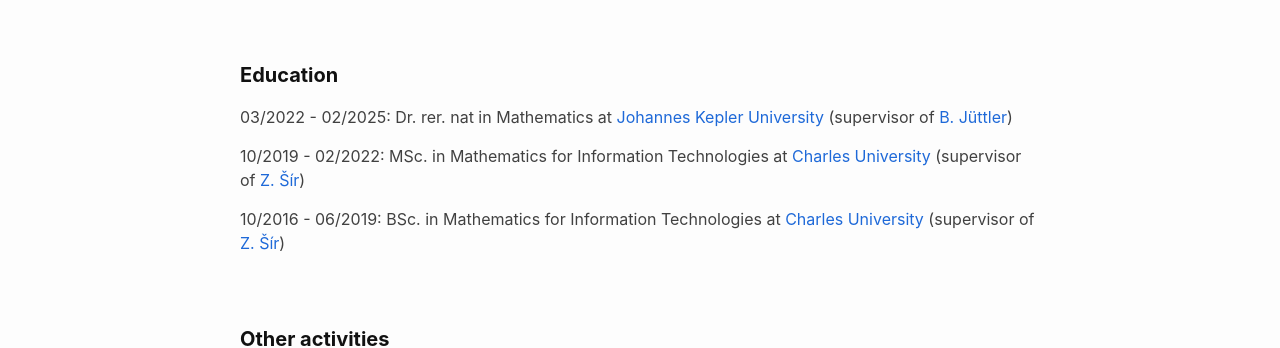
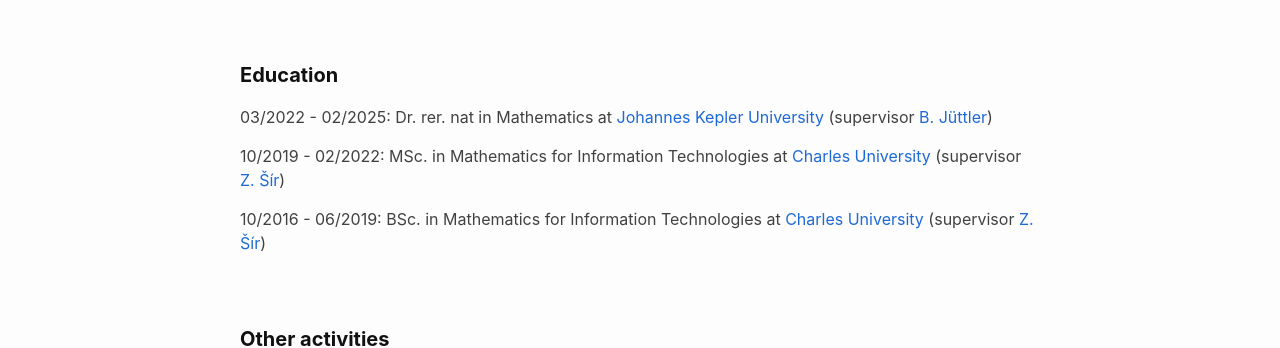
Before and after one commit to JanaVrablikova/janavrablikova.github.io, a Jekyll site: the page built from 03cv.markdown, in a window 1280 px wide. Shown: the part 513-861 px from the top of the page. Built offline with Jekyll 4.4.1, drawn with Linux system fonts in a browser that asks for light colours; nearby versions of some CDN libraries.

```diff
--- a/03cv.markdown
+++ b/03cv.markdown
@@ -25,11 +25,11 @@ longname: Curriculum vitæ
 
 #### **Education**
 
-03/2022 - 02/2025: Dr. rer. nat in Mathematics at [Johannes Kepler University](https://www.jku.at/) (supervisor of [B. Jüttler](https://ag.jku.at/agpeople.html#jue))
+03/2022 - 02/2025: Dr. rer. nat in Mathematics at [Johannes Kepler University](https://www.jku.at/) (supervisor [B. Jüttler](https://ag.jku.at/agpeople.html#jue))
 
-10/2019 - 02/2022: MSc. in Mathematics for Information Technologies at [Charles University](https://cuni.cz/UKEN-1.html) (supervisor of [Z. Šír](https://www.karlin.mff.cuni.cz/~sir/))
+10/2019 - 02/2022: MSc. in Mathematics for Information Technologies at [Charles University](https://cuni.cz/UKEN-1.html) (supervisor [Z. Šír](https://www.karlin.mff.cuni.cz/~sir/))
 
-10/2016 - 06/2019: BSc. in Mathematics for Information Technologies at [Charles University](https://cuni.cz/UKEN-1.html) (supervisor of [Z. Šír](https://www.karlin.mff.cuni.cz/~sir/))
+10/2016 - 06/2019: BSc. in Mathematics for Information Technologies at [Charles University](https://cuni.cz/UKEN-1.html) (supervisor [Z. Šír](https://www.karlin.mff.cuni.cz/~sir/))
 
 &nbsp;
 
```
